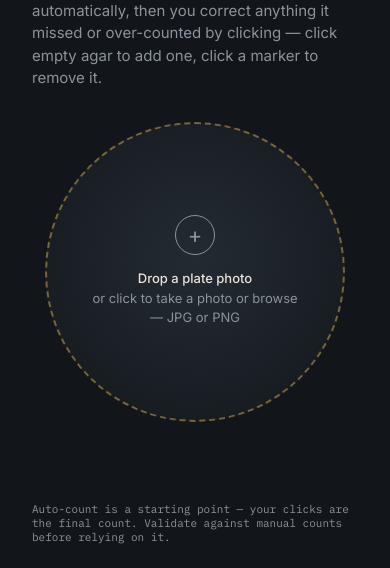
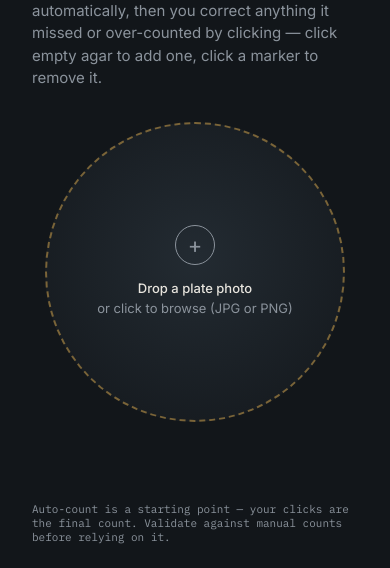
Before and after one commit to williamarnold708/colony-counter, a Flask app: template templates/index.html in a window 390 px wide. Shown: the part 188-756 px from the top of the page. Run offline with Flask 3, Linux system fonts and the light colour scheme; the template is opened without the code that fills it, so the values that code supplies are empty.

Commit message:
Simplify upload prompt text
"click to take a photo or browse" was redundant now that the file
input's native picker already surfaces camera/library/files on
mobile. Shortens to "click to browse", no em dash.

```diff
--- a/templates/index.html
+++ b/templates/index.html
@@ -79,7 +79,7 @@
     <div id="flash" class="flash" style="display:none;"></div>
     <label class="dish" id="dropZone">
       <div class="dish-icon">+</div>
-      <div class="dish-text"><strong>Drop a plate photo</strong><br>or click to take a photo or browse — JPG or PNG</div>
+      <div class="dish-text"><strong>Drop a plate photo</strong><br>or click to browse (JPG or PNG)</div>
     </label>
     <input type="file" id="fileInput" accept=".jpg,.jpeg,.png">
     <div class="spinner" id="spinner">Analysing plate…</div>
```
